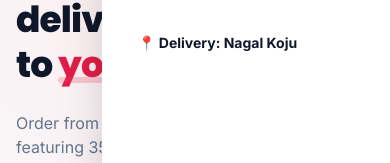
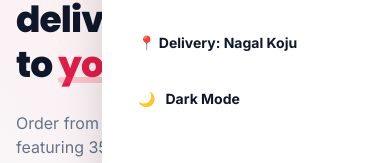
Before and after one commit to SureshYadav3365/Foodss-food, a React (Vite) app in the folder frontend/: page / in a window 390 px wide. Both pictures are taken after a click on the button 354 px from the left and 32 px from the top of the page. Shown: the part 231-394 px from the top of the page. Built offline with nearby package versions, Linux system fonts and the light colour scheme; no server answers.

Commit message:
fix: mobile header responsiveness and remove horizontal overflow

```diff
--- a/frontend/src/components/layout/Navbar.jsx
+++ b/frontend/src/components/layout/Navbar.jsx
@@ -95,7 +95,7 @@ const Navbar = () => {
             <div className="flex items-center gap-1 sm:gap-3">
               <button
                 onClick={() => setShowLocationModal(true)}
-                className="hidden sm:flex items-center gap-1 text-sm text-dark-600 dark:text-dark-300 hover:text-primary-600 dark:hover:text-primary-400 px-3 py-2 rounded-xl hover:bg-gray-50 dark:hover:bg-dark-800 transition-colors"
+                className="hidden md:flex items-center gap-1 text-sm text-dark-600 dark:text-dark-300 hover:text-primary-600 dark:hover:text-primary-400 px-3 py-2 rounded-xl hover:bg-gray-50 dark:hover:bg-dark-800 transition-colors"
               >
                 <HiLocationMarker className="w-4 h-4 text-primary-600" />
                 <span className="max-w-[120px] truncate">Nagal Koju</span>
@@ -103,7 +103,7 @@ const Navbar = () => {
 
               <button
                 onClick={() => dispatch(toggleTheme())}
-                className="hidden sm:flex p-2.5 rounded-xl hover:bg-gray-50 dark:hover:bg-dark-800 text-dark-600 dark:text-dark-300 transition-colors text-lg"
+                className="hidden md:flex p-2.5 rounded-xl hover:bg-gray-50 dark:hover:bg-dark-800 text-dark-600 dark:text-dark-300 transition-colors text-lg"
                 title="Toggle Light/Dark Theme"
               >
                 {theme === 'light' ? '🌙' : '☀️'}
@@ -111,7 +111,7 @@ const Navbar = () => {
 
               {isAuthenticated && (
                 <>
-                  <Link to="/wishlist" className="hidden sm:flex p-2.5 rounded-xl hover:bg-gray-50 dark:hover:bg-dark-800 text-dark-600 dark:text-dark-300 transition-colors relative" title="Wishlist">
+                  <Link to="/wishlist" className="hidden md:flex p-2.5 rounded-xl hover:bg-gray-50 dark:hover:bg-dark-800 text-dark-600 dark:text-dark-300 transition-colors relative" title="Wishlist">
                     <IoHeart className="w-5 h-5" />
                   </Link>
 
@@ -128,10 +128,10 @@ const Navbar = () => {
 
               {isAuthenticated ? (
                 <>
-                  <div className="hidden sm:block h-6 w-px bg-gray-200 dark:bg-dark-700" />
+                  <div className="hidden md:block h-6 w-px bg-gray-200 dark:bg-dark-700" />
 
                   {/* User Actions */}
-                  <div className="hidden sm:flex items-center gap-2">
+                  <div className="hidden md:flex items-center gap-2">
                     <div className="relative" ref={dropdownRef}>
                       <button
                         type="button"
@@ -207,7 +207,7 @@ const Navbar = () => {
                   </div>
                 </>
               ) : (
-                <div className="hidden sm:flex items-center gap-2">
+                <div className="hidden md:flex items-center gap-2">
                   <Link to="/login" className="text-sm font-medium text-dark-600 dark:text-dark-300 hover:text-primary-600 dark:hover:text-primary-400 px-4 py-2 rounded-xl hover:bg-gray-50 dark:hover:bg-dark-800 transition-colors">
                     Login
                   </Link>
@@ -396,13 +396,30 @@ const Navbar = () => {
                   📍 Delivery: Nagal Koju
                 </button>
 
+                <button
+                  onClick={() => {
+                    dispatch(toggleTheme());
+                  }}
+                  className="flex items-center gap-2.5 py-2.5 px-3 rounded-xl font-bold text-sm text-left hover:bg-gray-50 dark:hover:bg-dark-800 w-full transition-colors"
+                >
+                  <span>{theme === 'light' ? '🌙' : '☀️'}</span> {theme === 'light' ? 'Dark Mode' : 'Light Mode'}
+                </button>
+
                 {isAuthenticated ? (
                   <>
-                    <Link to="/orders" onClick={() => setMenuOpen(false)} className="flex items-center gap-2.5 py-2.5 px-3 rounded-xl font-bold text-sm hover:bg-gray-50 dark:hover:bg-dark-800 transition-colors">
-                      📦 My Orders
+                    <Link to="/cart" onClick={() => setMenuOpen(false)} className="flex items-center justify-between py-2.5 px-3 rounded-xl font-bold text-sm hover:bg-gray-50 dark:hover:bg-dark-800 transition-colors">
+                      <span className="flex items-center gap-2.5">🛒 My Cart</span>
+                      {cartCount > 0 && (
+                        <span className="bg-primary-600 text-white text-[10px] font-bold w-5 h-5 rounded-full flex items-center justify-center">
+                          {cartCount}
+                        </span>
+                      )}
                     </Link>
                     <Link to="/wishlist" onClick={() => setMenuOpen(false)} className="flex items-center gap-2.5 py-2.5 px-3 rounded-xl font-bold text-sm hover:bg-gray-50 dark:hover:bg-dark-800 transition-colors">
                       ❤️ Wishlist
+                    </Link>
+                    <Link to="/orders" onClick={() => setMenuOpen(false)} className="flex items-center gap-2.5 py-2.5 px-3 rounded-xl font-bold text-sm hover:bg-gray-50 dark:hover:bg-dark-800 transition-colors">
+                      📦 My Orders
                     </Link>
                     <Link to="/profile" onClick={() => setMenuOpen(false)} className="flex items-center gap-2.5 py-2.5 px-3 rounded-xl font-bold text-sm hover:bg-gray-50 dark:hover:bg-dark-800 transition-colors">
                       👤 My Profile
--- a/frontend/src/index.css
+++ b/frontend/src/index.css
@@ -3,8 +3,11 @@
 @tailwind utilities;
 
 @layer base {
+  html {
+    @apply overflow-x-hidden w-full;
+  }
   body {
-    @apply bg-gray-50 dark:bg-dark-900 text-dark-800 dark:text-dark-100 font-sans antialiased transition-colors duration-200;
+    @apply bg-gray-50 dark:bg-dark-900 text-dark-800 dark:text-dark-100 font-sans antialiased transition-colors duration-200 overflow-x-hidden w-full;
   }
 }
 
```
